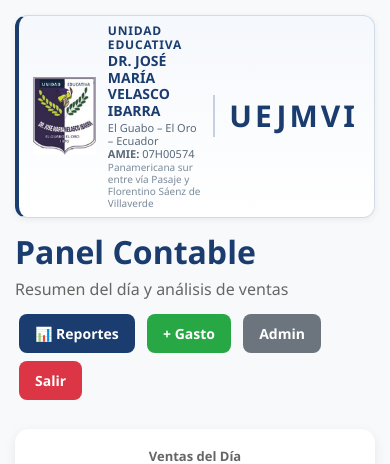
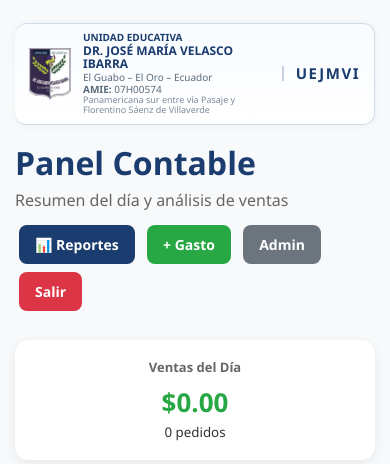
Before and after one commit to paopao0380-svg/recarga-veloz, a Flask app: page /contable in a window 390 px wide. Shown: the top 464 px of the page. Run offline with Flask 3, Linux system fonts and the light colour scheme; a user stored in the database is signed in; data comes from the database, SQL or seed files in the repository; data that the repository does not hold is empty.

Commit message:
Refactor membrete to use new styling and structure

```diff
--- a/templates/contable.html
+++ b/templates/contable.html
@@ -60,21 +60,76 @@
             letter-spacing: 0.2px;
         }
     </style>
+
+    <style>
+        .membrete-barra {
+            display: flex !important;
+            align-items: center !important;
+            gap: 12px !important;
+            background: linear-gradient(180deg, #f8fbff 0%, #ffffff 100%) !important;
+            border: 1px solid #d0dbe8 !important;
+            border-left: none !important;
+            border-radius: 12px !important;
+            box-shadow: 0 1px 6px rgba(26, 60, 110, 0.06) !important;
+            padding: 8px 14px !important;
+            margin: 8px auto 16px !important;
+            max-width: 920px !important;
+            width: 100% !important;
+            box-sizing: border-box !important;
+        }
+        .membrete-barra .escudo {
+            width: 52px !important;
+            height: auto !important;
+            max-height: none !important;
+            object-fit: contain !important;
+            flex-shrink: 0 !important;
+        }
+        .membrete-barra .info { flex: 1; min-width: 0; line-height: 1.15; }
+        .membrete-barra .info .l1 { font-size: 11px; font-weight: 700; color: #1a3c6e; margin: 0; }
+        .membrete-barra .info .l2 { font-size: 13px; font-weight: 800; color: #1a3c6e; margin: 0; }
+        .membrete-barra .info .l3 { font-size: 10px; color: #5a6a7a; margin: 1px 0 0; }
+        .membrete-barra .info .l4 { font-size: 10px; color: #5a6a7a; margin: 0; }
+        .membrete-barra .info .l5 { font-size: 9px; color: #7a8a9a; margin: 0; }
+        .membrete-barra .sigla-wrap {
+            display: flex; align-items: center; flex-shrink: 0;
+            padding-left: 12px; border-left: 2px solid #c5d0e0;
+        }
+        .membrete-barra .sigla {
+            font-size: 20px; font-weight: 900; color: #1a3c6e;
+            letter-spacing: 1.5px; line-height: 1;
+        }
+        @media (max-width: 600px) {
+            .membrete-barra .escudo { width: 42px !important; }
+            .membrete-barra .info .l1 { font-size: 10px; }
+            .membrete-barra .info .l2 { font-size: 12px; }
+            .membrete-barra .sigla { font-size: 15px; }
+        }
+    </style>
+
 </head>
 <body>
     <div class="container">
 
-    <div class="membrete" style="display:flex;align-items:center;gap:12px;padding:8px 14px;margin:0 0 12px 0;background:linear-gradient(180deg,#f5f8fc 0%,#ffffff 100%);border:1px solid #d0dbe8;border-left:4px solid #1a3c6e;border-radius:12px;box-shadow:0 2px 6px rgba(26,60,110,0.07);width:100%;box-sizing:border-box;">
-      <img src="{{ url_for('static', filename='icons/escudo.png') }}" alt="Escudo" style="height:78px;width:auto;max-width:64px;object-fit:contain;flex-shrink:0;" onerror="this.onerror=null;this.src='{{ url_for('static', filename='icons/escudo.jpg') }}';">
-      <div style="flex:1;min-width:0;line-height:1.2;">
-        <div style="font-size:12px;font-weight:700;color:#1a3c6e;letter-spacing:0.8px;">UNIDAD EDUCATIVA</div>
-        <div style="font-size:14px;font-weight:800;color:#1a3c6e;margin:0;">DR. JOSÉ MARÍA VELASCO IBARRA</div>
-        <div style="font-size:11px;color:#5a6a7a;margin:1px 0 0;">El Guabo – El Oro – Ecuador</div>
-        <div style="font-size:11px;color:#5a6a7a;margin:0;"><strong>AMIE:</strong> 07H00574</div>
-        <div style="font-size:10px;color:#7a8a9a;margin:0;">Panamericana sur entre vía Pasaje y Florentino Sáenz de Villaverde</div>
-      </div>
-      <div style="font-size:30px;font-weight:900;color:#1a3c6e;letter-spacing:3px;border-left:2px solid #c5d0e0;padding:6px 2px 6px 14px;flex-shrink:0;line-height:1;">UEJMVI</div>
-    </div>
+        <div class="membrete-barra">
+            <img class="escudo"
+                 src="{{ url_for('static', filename='icons/escudo.png') }}"
+                 alt="Escudo"
+                 onerror="this.src='{{ url_for('static', filename='icons/escudo.jpg') }}'">
+            <div class="info">
+                <div class="l1">UNIDAD EDUCATIVA</div>
+                <div class="l2">DR. JOSÉ MARÍA VELASCO IBARRA</div>
+                <div class="l3">El Guabo – El Oro – Ecuador</div>
+                <div class="l4"><strong>AMIE:</strong> 07H00574</div>
+                <div class="l5">Panamericana sur entre vía Pasaje y Florentino Sáenz de Villaverde</div>
+            </div>
+            <div class="sigla-wrap">
+                <div class="sigla">UEJMVI</div>
+            </div>
+        </div>
+
+
+        <!-- Membrete institucional -->
+
 
 
 
```
